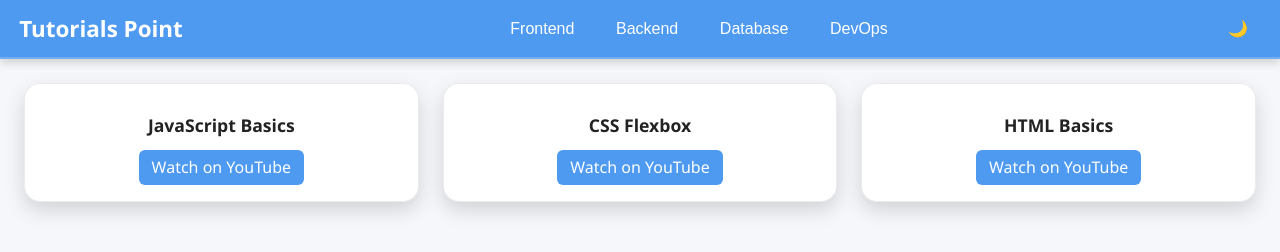
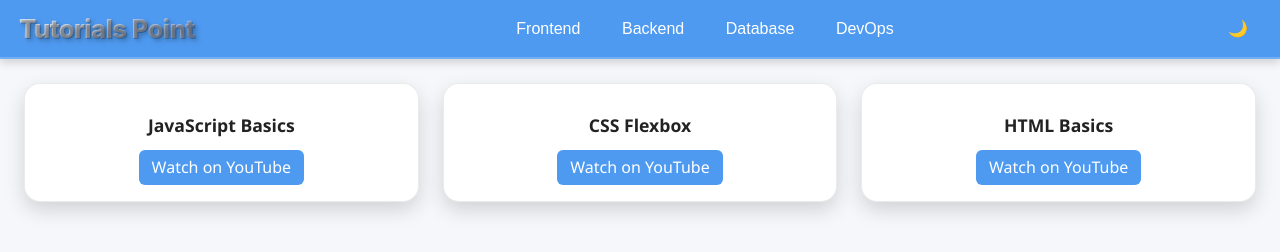
Before and after one commit to fahim-5/tutorials-points, a plain HTML site: page index.html in a window 1280 px wide. Drawn offline with Linux system fonts and the light colour scheme.

Commit message:
Update style.css

```diff
--- a/style.css
+++ b/style.css
@@ -46,9 +46,24 @@ body {
 }
 
 .logo {
-  font-weight: bold;
-  font-size: 1.4rem;
+  font-family: "Poppins", "Inter", system-ui, sans-serif;
+  font-weight: 800;
+  font-size: 1.6rem;
+  letter-spacing: -0.02em;
+  background: linear-gradient(135deg, #f5f7fa 0%, #c3cfe2 50%, #a5b8d9 100%);
+
+
+  -webkit-background-clip: text;
+  background-clip: text;
+  color: transparent;
+  text-shadow:
+    1px 1px 0 rgba(0,0,0,0.25),  /* sharp edge */
+    2px 2px 4px rgba(0,0,0,0.2), /* soft shadow */
+    4px 4px 6px rgba(0,0,0,0.15); /* extra depth */
+  transform: perspective(500px) rotateX(10deg);
+  display: inline-block;
 }
+
 
 .nav-links {
   display: flex;
@@ -93,12 +108,13 @@ body {
     flex-direction: column;
     background: var(--accent-color);
     position: absolute;
-    top: 60px;
+    top: 70px;
     right: 0;
     width: 200px;
     padding: 0.5rem 0;
     z-index: 1500;
-    border-radius: 10px;
+
+    border-bottom-left-radius: 10px;
     box-shadow: 0 12px 24px var(--shadow-color);
   }
 
@@ -164,7 +180,8 @@ body {
 }
 
 .btn:hover {
-  background: #357ac9;
+  background: rgb(120, 18, 18);
+
   transform: scale(1.05);
 }
 
```
